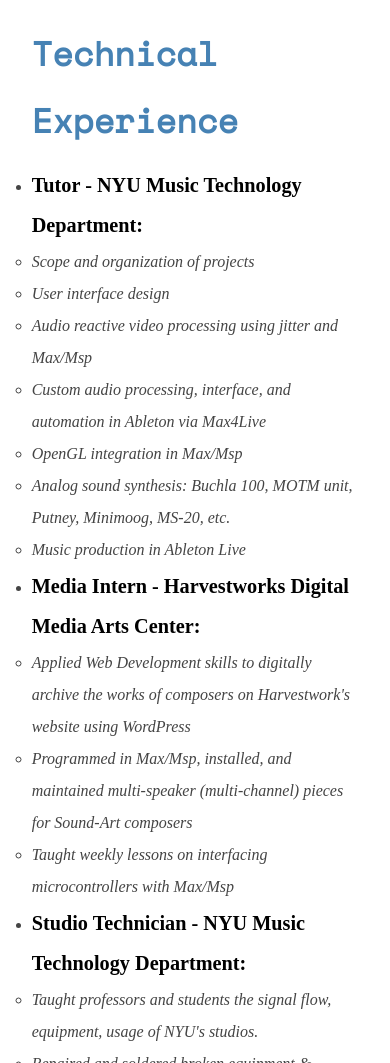
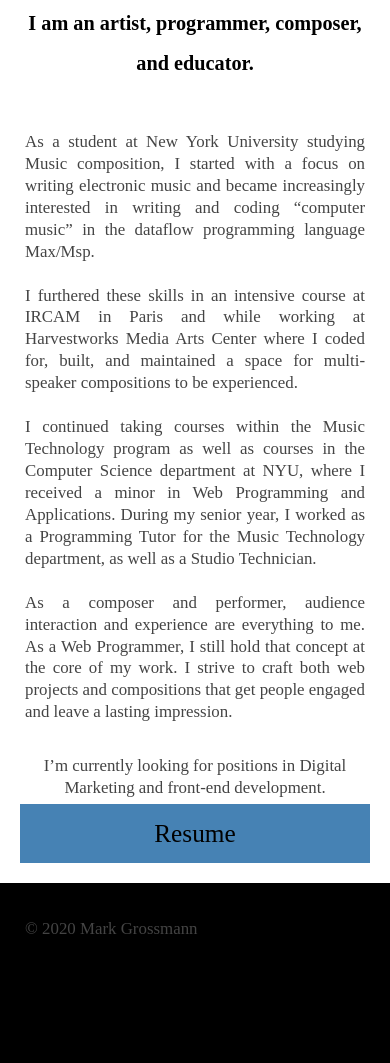
Before and after one commit to mark-grossmann/mark-grossmann.github.io, a plain HTML site: page index.html in a window 390 px wide. Shown: the part 1074-2137 px from the top of the page. After the commit the page ends 2049 px from the top, so only its background shows below. Drawn offline with nearby package versions, Linux system fonts and the light colour scheme; a web font is replaced by a local one.

Commit message:
updated about page
moved old index to "resume.html"

```diff
--- a/homepage/styles.css
+++ b/homepage/styles.css
@@ -1,6 +1,8 @@
 /* general/defualt prty prty prty things (& formatting)*/
 *{
   line-height: 1.2;
+  margin: 0;
+  padding: 0;
 }
 body {
   margin: 0;
@@ -146,6 +148,7 @@
     margin: 1em;
     font-size: 1.2vw;
     font-family: 'Quattrocento', serif;
+    text-align: center;
   }
   #CurrentPage{
     background-color: AquaMarine;
@@ -186,6 +189,14 @@
     flex-direction: row;
     justify-content: space-between;
     flex-wrap: wrap;
+  }
+  #blurb{
+    margin-left: 20%;
+    margin-right: 20%;
+  }
+  #blurb p{
+    line-height: 1.3;
+    text-align: justify;
   }
   #resume{
     margin-left: 20vw;
@@ -260,5 +271,8 @@
     #resume{
       margin: 0;
     }
+    #blurb{
+      margin: 0;
+    }
 
   }
--- a/index.html
+++ b/index.html
@@ -34,66 +34,24 @@
       </div>
 
       <div class="GridCell Content" id="ContentFlex">
-        <!-- <div class="ContentImg">
-          <h2>Hello.</h2>
-          <a href="./"><img class="ContainImg" src="./homepage/me.jpg" alt="your's truly"></a>
-        </div> -->
-        <!-- <h1 class="ContentItem" id="resume">Hello!</h1> -->
-        <!-- <p class="ContentItem" id="resume" style="text-align: center">I am a(n)</p> -->
-
-        <div class="ContentItem" id="resume">
-          <h2>Technical Experience</h2>
-          <p><ul>
-            <li><h3>Tutor - NYU Music Technology Department:</h3><ul><i>
-              <li>Scope and organization of projects</li>
-              <li>User interface design</li>
-              <li>Audio reactive video processing using jitter and Max/Msp</li>
-              <li>Custom audio processing, interface, and automation in Ableton via Max4Live</li>
-              <li>OpenGL integration in Max/Msp</li>
-              <li>Analog sound synthesis: Buchla 100, MOTM unit, Putney, Minimoog, MS-20, etc.</li>
-              <li>Music production in Ableton Live</li>
-            </i></ul></li>
-            <li><h3>Media Intern - Harvestworks Digital Media Arts Center:</h3><ul><i>
-              <li>Applied Web Development skills to digitally archive the works of composers on Harvestwork's website using WordPress</li>
-              <li>Programmed in Max/Msp, installed, and maintained multi-speaker (multi-channel) pieces for Sound-Art composers</li>
-              <li>Taught weekly lessons on interfacing microcontrollers with Max/Msp</li>
-            </i></ul></li>
-            <li><h3>Studio Technician - NYU Music Technology Department:</h3><ul><i>
-              <li>Taught professors and students the signal flow, equipment, usage of NYU's studios.</li>
-              <li>Repaired and soldered broken equipment & cables.</li>
-              <li>Installed studios and performances spaces from scratch: preparing rack gear, making audio cables,
-                snakes, and power cables of the correct type and length.</li>
-              <li>Weekly board calibration and maintenance of the studios</li>
-            </i></ul></li>
-            <li><h3>Teaching Assistant - NYU Music Technology: Summer Electronic Music Institute:</h3><ul><i>
-              <li>Taught and managed 20 high-school students in an NYU Music Technology primer.</li>
-
-            </i></ul></li>
+        <div id="blurb">
+          <h3 style="text-align: center;">I am an artist, programmer, composer, and educator.</h3>
+            <br/><p>
+            <p>As a student at New York University studying Music composition, I started with a focus on writing electronic music and became increasingly
+            interested in writing and coding “computer music” in the dataflow programming language Max/Msp.<br/>
             <br/>
-          </p></ul>
-
-        <h2>Education</h2>
-          <p><ul>
-            <li><h3>New York University - Steinhardt; Courant: </h3><ul><i>
-              <li>B.M. in Music Theory and Composition</li>
-              <li>Minor in Web Programming and Applications</li>
-            </i></ul></li>
-            <li><h3>IRCAM at Centre Pompidou:</h3><ul><i>
-              <li>Intensive study of computer programming in music (Max/Msp)</li>
-            </i></ul></li>
-            <li><h3>&Eacute;cole Normale de Musique de Paris: </h3><ul><i>
-              <li>Classical composition and orchestration study under Michel Merlet: (winner of the
-                1966 Grand Prix de Rome and student of Olivier Messiaen)</li>
-            </i></ul></li>
-            <br/><br/>
-          </p></ul>
-
-          <h3><a href="./MarkGrossmann_Resume.pdf" target="_blank">Download this resume</a></h3>
-
-          <h2>&#69;&#109;&#97;&#105;&#108;&#58;</h2>
-          <p><b>&#32;&#109;&#97;&#114;&#107;&#91;&#68;&#79;&#84;&#93;&#103;&#114;&#111;&#115;&#115;&#109;&#97;&#110;&#110;&#64;&#110;&#121;&#117;&#91;&#68;&#79;&#84;&#93;&#101;&#100;&#117;</b></p>
-
-
+            I furthered these skills in an intensive course at IRCAM in Paris and while working at Harvestworks Media Arts Center where
+            I coded for, built, and maintained a space for multi-speaker compositions to be experienced.<br/>
+            <br/>
+            I continued taking courses within the Music Technology program as well as courses in the Computer Science department at NYU, where I
+            received a minor in Web Programming and Applications. During my senior year, I worked as a Programming Tutor for the Music Technology
+            department, as well as a Studio Technician.<br/>
+            <br/>
+            As a composer and performer, audience interaction and experience are everything to me. As a Web Programmer, I still hold that concept at
+            the core of my work. I strive to craft both web projects and compositions that get people engaged and leave a lasting impression.<br/>
+            <br/></p>
+            <p style="text-align: center;">I’m currently looking for positions in Digital Marketing and front-end development.<br/></p>
+            <a class="VertNavItem" id="blurb" href="./resume.html">Resume</a>
         </div>
       </div>
 
```
Also changed, not shown: resume.html (added, +105 -0 lines), 1 other file.
